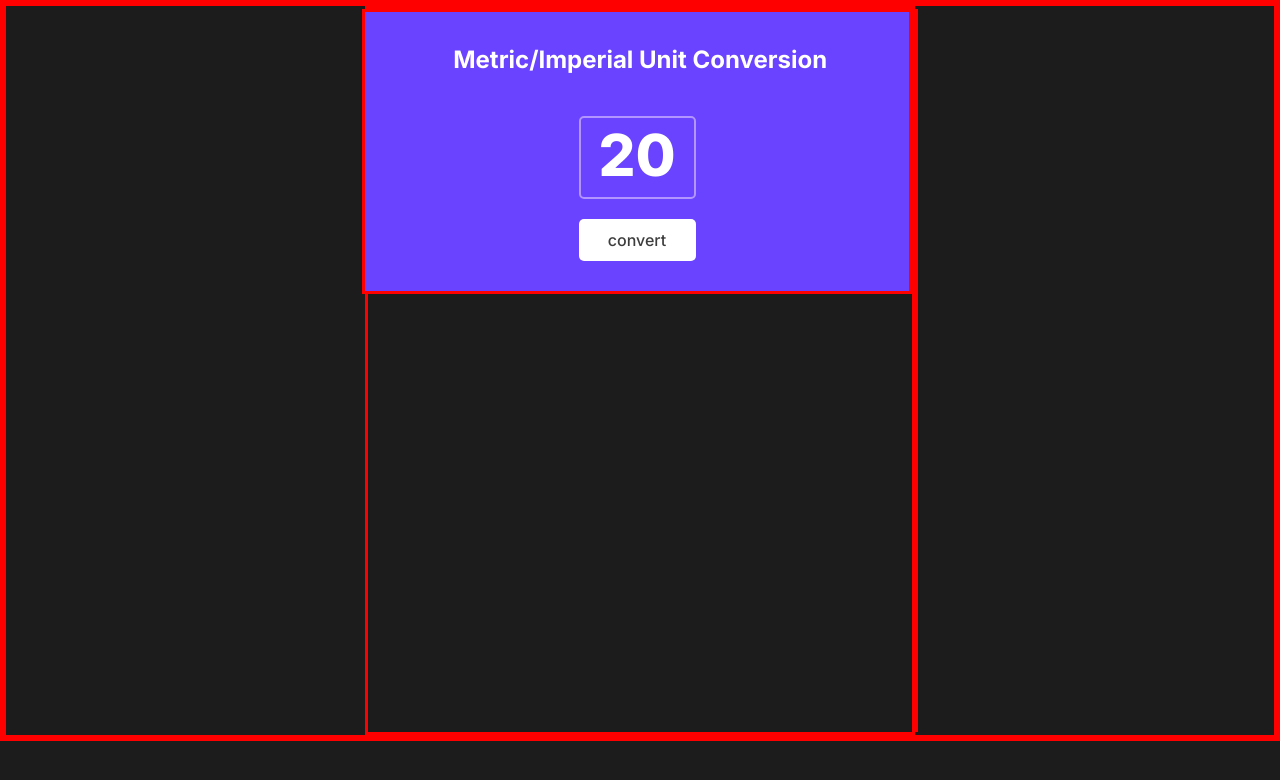
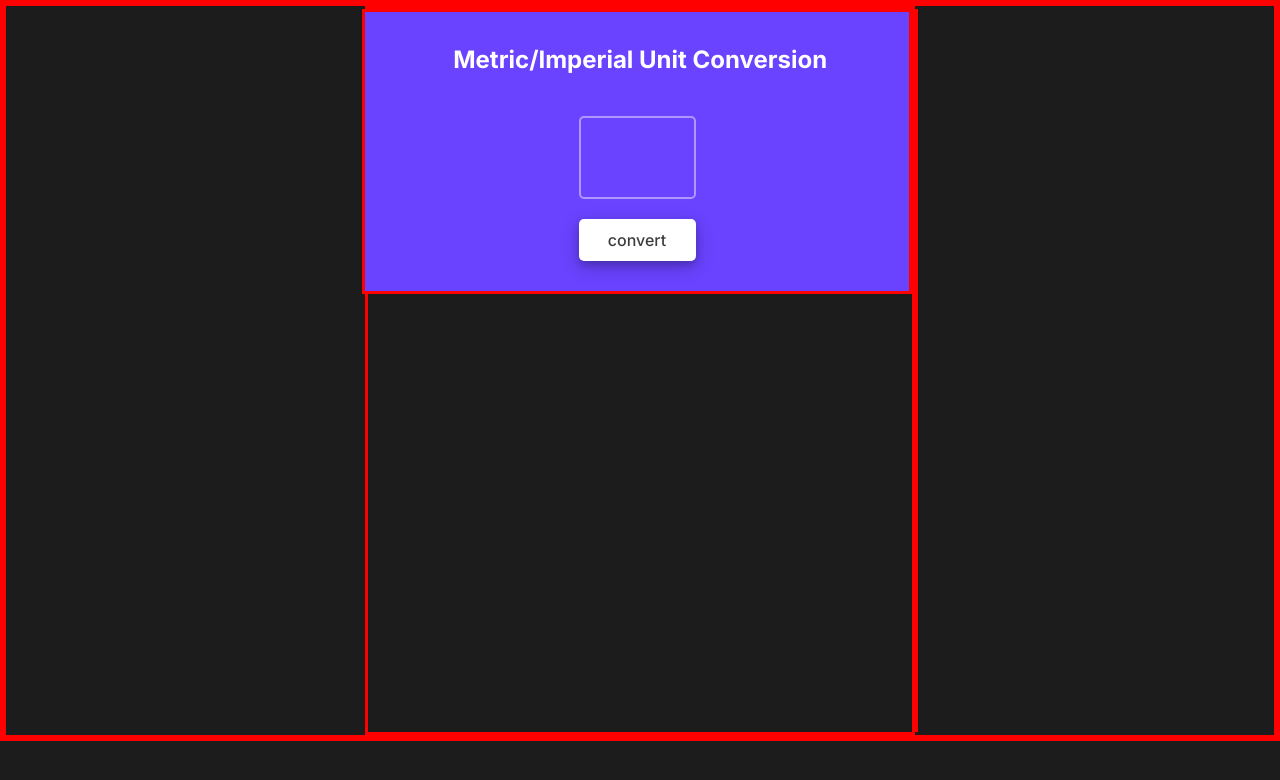
Before and after one commit to EsdrasMukuku/unit-converter, a plain HTML site: page index.html in a window 1280 px wide. Drawn offline with Linux system fonts and the light colour scheme.

Commit message:
added box-shadow

```diff
--- a/index.html
+++ b/index.html
@@ -16,7 +16,7 @@
                 <h2>Metric/Imperial Unit Conversion</h2>
             </div>
             <div class="unitbox">
-                <div class="number">20</div>
+                <div class="number"></div>
             </div>
             <button class="btn-converter">convert</button>
         </div>
--- a/style.css
+++ b/style.css
@@ -81,6 +81,7 @@ h2 {
 
     display: flex;
     justify-content: center;
+    /* box-shadow: 0 4px 8px 0 rgba(0, 0, 0, 0.2), 0 6px 20px 0 rgba(0, 0, 0, 0.19); */
 
 }
 
@@ -95,6 +96,7 @@ h2 {
     text-align: center;
     margin-top: 25px;
     border: none;
+    user-select: text;
 
 }
 
@@ -112,6 +114,7 @@ h2 {
     font-weight: 500;
     font-size: 16px;
     line-height: 24px;
+    box-shadow: 0 4px 8px 0 rgba(0, 0, 0, 0.2), 0 6px 20px 0 rgba(0, 0, 0, 0.19);
 
 
 }
```
